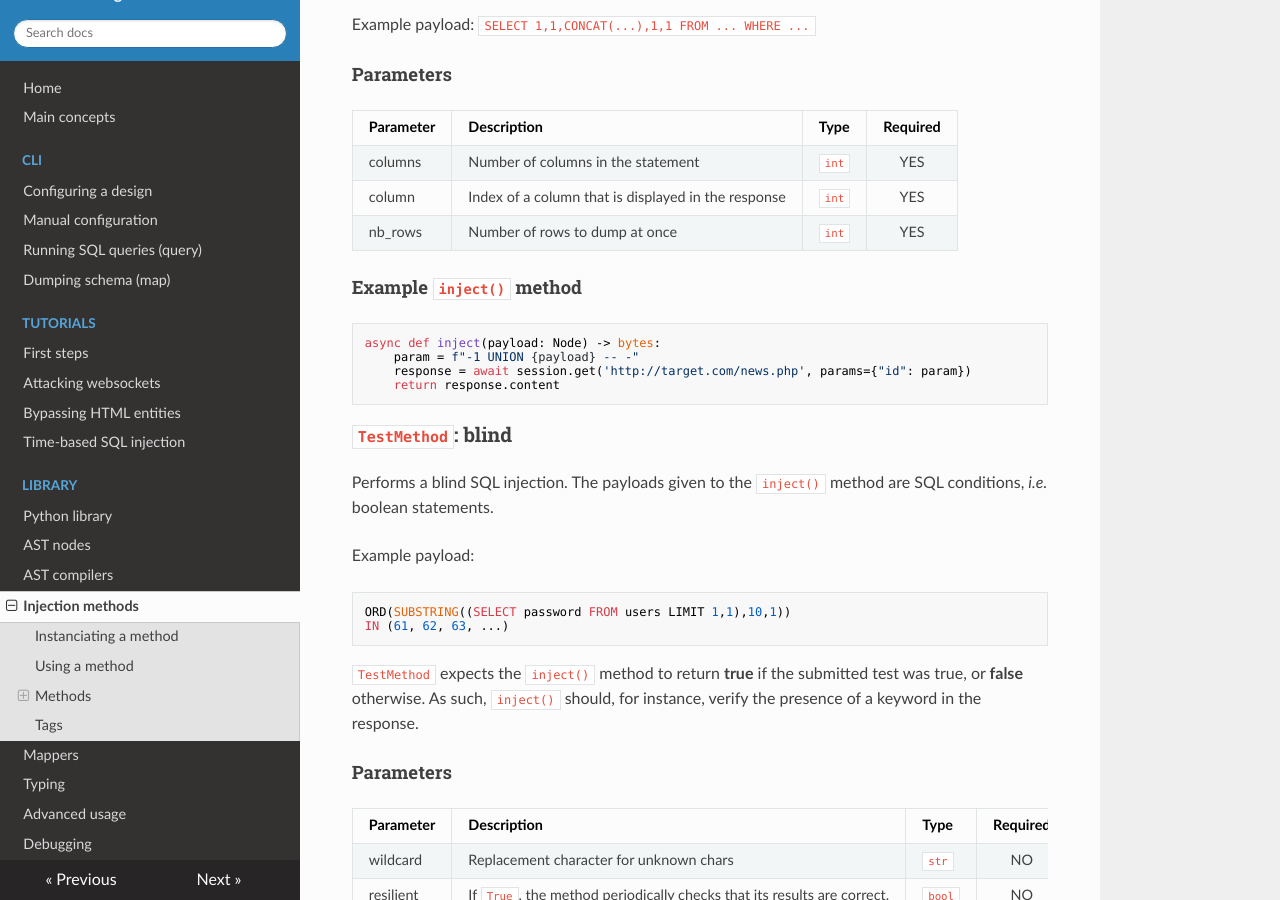
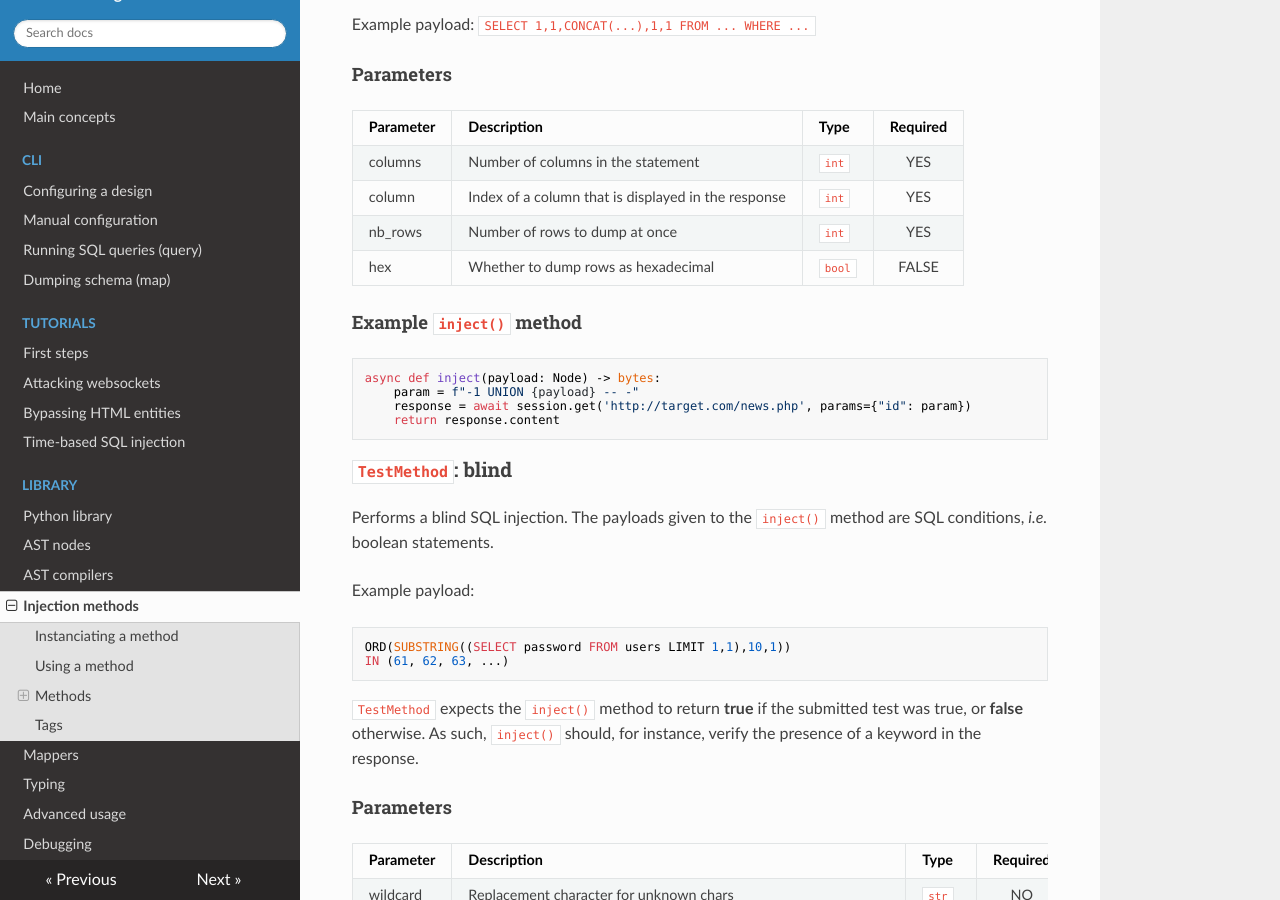
Before and after one commit to cfreal/ending, an MkDocs documentation site: the page built from docs/docs/library/method.md, in a window 1280 px wide and 900 px high, scrolled down 1047 px. Built offline with MkDocs 1.6.1, drawn with Linux system fonts in a browser that asks for light colours; nearby versions of some CDN libraries; some of the changed text lies outside the part shown.

Commit message:
Addex hex param to docs

```diff
--- a/docs/docs/library/method.md
+++ b/docs/docs/library/method.md
@@ -46,6 +46,7 @@ Example payload: `SELECT 1,1,CONCAT(...),1,1 FROM ... WHERE ...`
 | columns   | Number of columns in the statement | `int` | YES |
 | column    | Index of a column that is displayed in the response | `int` | YES |
 | nb_rows   | Number of rows to dump at once | `int` | YES |
+| hex       | Whether to dump rows as hexadecimal | `bool` | FALSE |
 
 #### Example `inject()` method
 
@@ -149,6 +150,7 @@ To create a new one, use `ErrorBasedMethod` as the base class.
 |-----------|-------------|------|:--------:|
 | pattern   | A regex to find results in the page | `str` | NO |
 | size      | Maximum size of the error message | `int` | YES |
+| hex       | Whether to dump rows as hexadecimal | `bool` | FALSE |
 
 #### Example `inject()` method
 
```
